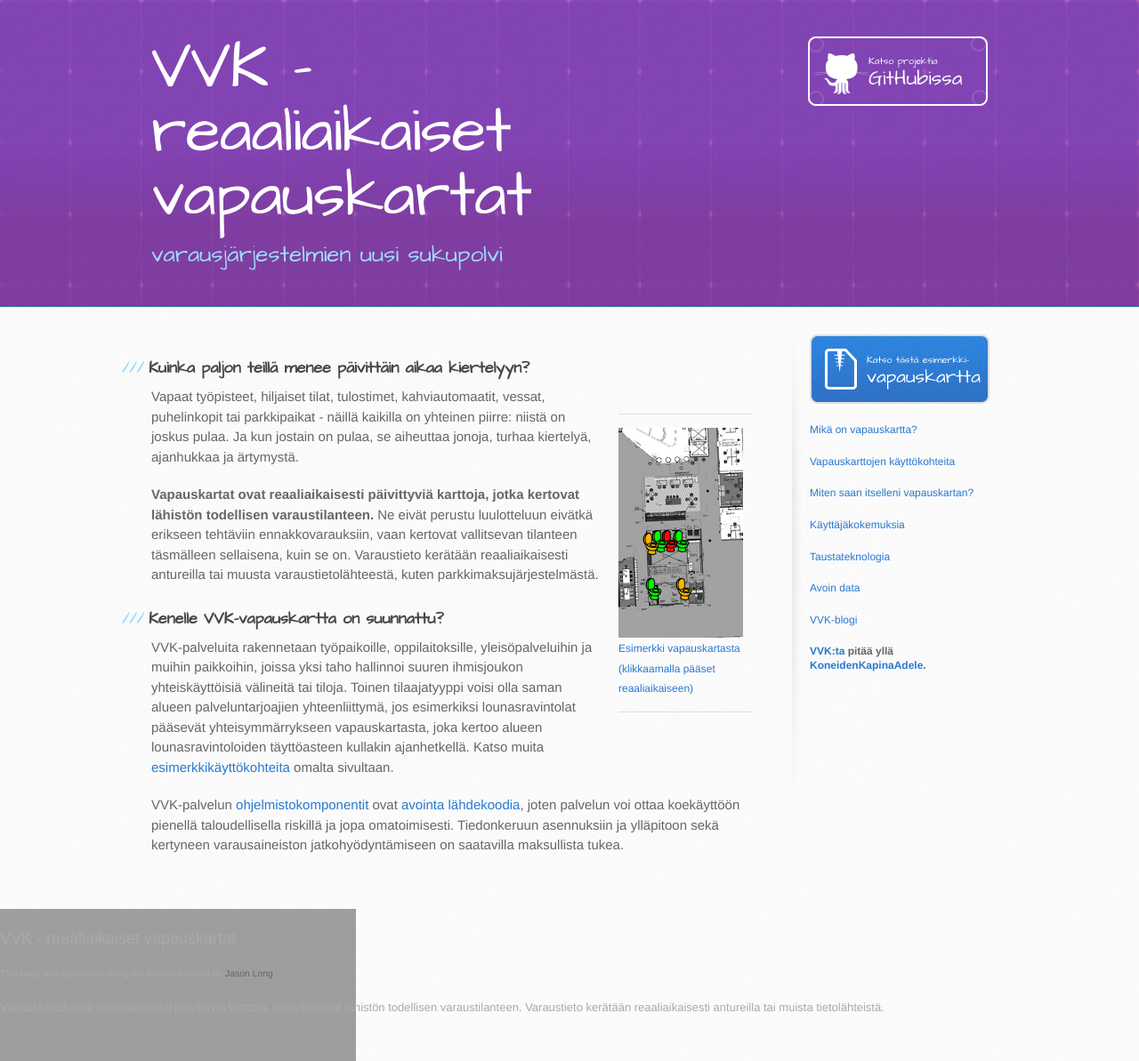
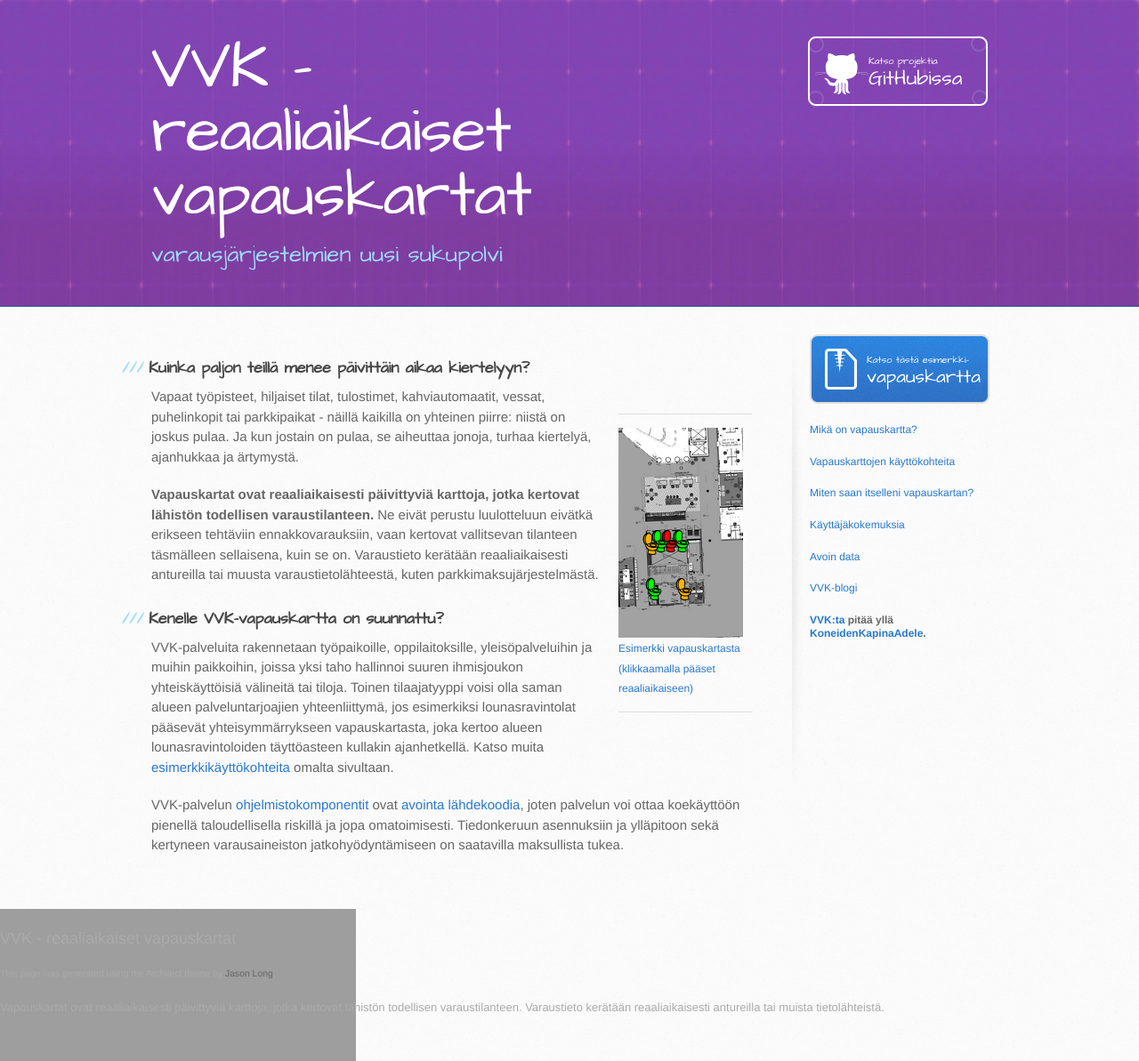
Before and after one commit to KoneidenKapinaAdele/vvk, a Jekyll site: the page built from index.md, in a window 1280 px wide. Shown: the whole page at 89% size. Built offline with Jekyll 4.4.1, drawn with Linux system fonts in a browser that asks for light colours.

Commit message:
poista taustateknologialinkki

```diff
--- a/_includes/aside.html
+++ b/_includes/aside.html
@@ -6,7 +6,6 @@
   <p><a href="{{ "kayttokohteet" | prepend: site.baseurl }}">Vapauskarttojen käyttökohteita</a></p>
   <p><a href="{{ "kayttoonotto" | prepend: site.baseurl }}">Miten saan itselleni vapauskartan?</a></p>
   <p><a href="{{ "kokemuksia" | prepend: site.baseurl }}">Käyttäjäkokemuksia</a></p>
-  <p><a href="{{ "teknologia" | prepend: site.baseurl }}">Taustateknologia</a></p>
   <p><a href="{{ "avoindata" | prepend: site.baseurl }}">Avoin data</a></p>
   <p><a href="{{ "blog" | prepend: site.baseurl }}">VVK-blogi</a></p>
 
```
